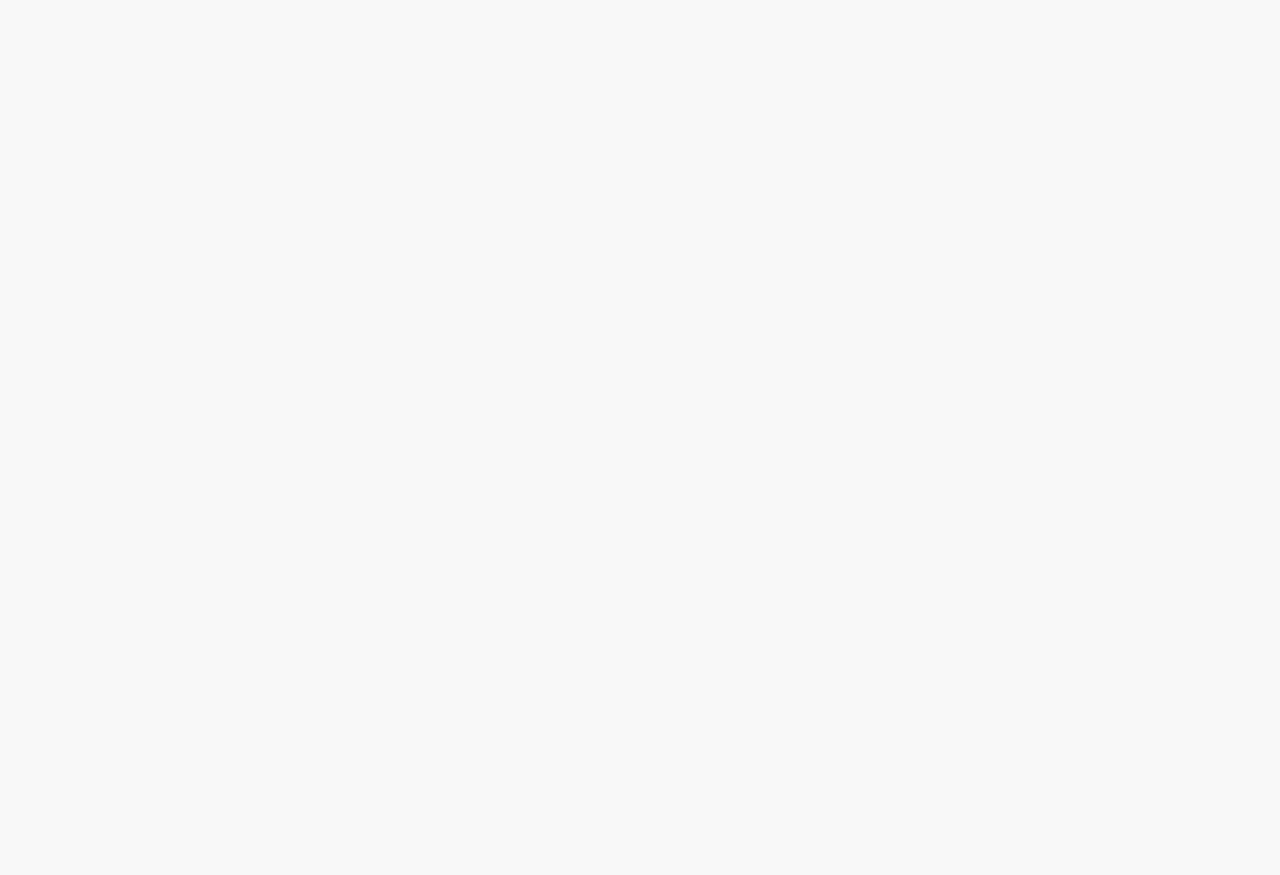
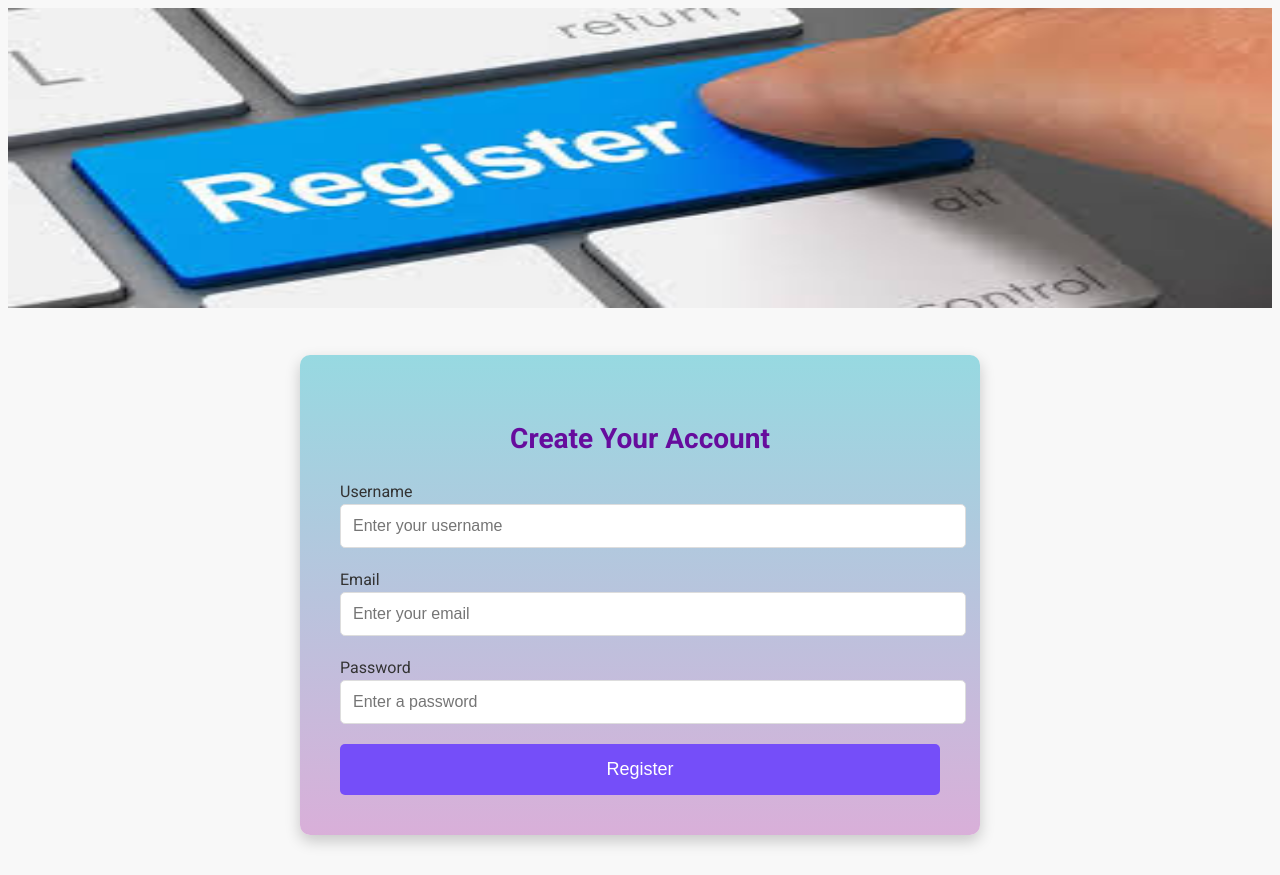
Before and after one commit to Gatjuat-Wicteat-Riek/NetStatBookingApp, a React (Vite) app in the folder frontend/: page /register in a window 1280 px wide. Before the commit this address had no page. Before the commit the page ends 800 px from the top, so only its background shows below. Built offline with nearby package versions, Linux system fonts and the light colour scheme.

Commit message:
Adding Register file

```diff
--- a/frontend/src/App.jsx
+++ b/frontend/src/App.jsx
@@ -5,6 +5,7 @@ import Home from "./pages/home/Home";
 import Hotel from "./pages/hotel/Hotel";
 import List from "./pages/list/List";
 import Login from "./pages/login/Login.jsx";
+import Register from "./pages/register/Register.jsx";
 
 function App() {
   return (
@@ -12,7 +13,8 @@ function App() {
           <Route path="/" element={<Home />} />
           <Route path="/hotels" element={<List />} />
           <Route path="/hotels/:id" element={<Hotel />} />
-        <Route path="/login" element={<Login/>}/>
+          <Route path="/login" element={<Login/>}/>
+          <Route path="/register" element={<Register />}/>
     </Routes>
   );
 }
--- /dev/null
+++ b/frontend/src/pages/register/Register.css
@@ -0,0 +1,88 @@
+:root {
+    --bg-color: #fdfdfd;
+    --text-color: #333;
+    --main-color: #754ef9;
+    --white-color: #fdfdfd;
+    --shadow-color: rgba(0, 0, 0, 0.2);
+    --footer-hover: #5ad1cd;
+    --header-color: #660c9d;
+    --color-red: #f5311c;
+    --color-logo: #ff5400;
+    --color-logo1: #06d6a0;
+    --color-logo2: #8338ec;
+    --footer-text: #444;
+    --footer-hover-text: #fff;
+    --footer-bg: #f8f9fa;
+    --footer-border: #ddd;
+}
+
+.registerContainer {
+    width: 100%;
+    max-width: 600px;
+    margin: 40px auto;
+    padding: 40px;
+    background-image: linear-gradient(to top, #d9afd9 0%, #97d9e1 100%);
+    border-radius: 10px;
+    box-shadow: 0 6px 15px var(--shadow-color);
+}
+
+.registerTitle {
+    text-align: center;
+    margin-bottom: 20px;
+    font-size: 28px;
+    font-weight: 600;
+    color: var(--header-color);
+}
+.rImg{
+    width: 100%;
+    height: 300px;
+}
+.registerForm {
+    display: flex;
+    flex-direction: column;
+}
+
+.registerInputContainer {
+    margin-bottom: 20px;
+}
+
+.registerInputContainer label {
+    font-size: 16px;
+    color: var(--text-color);
+    margin-bottom: 8px;
+}
+
+.registerInputContainer input {
+    width: 100%;
+    padding: 12px;
+    border: 1px solid #ddd;
+    border-radius: 5px;
+    font-size: 16px;
+    color: var(--text-color);
+    transition: border 0.3s ease;
+}
+
+.registerInputContainer input:focus {
+    border: 1px solid var(--main-color);
+    outline: none;
+}
+
+.registerBtn {
+    background-color: var(--main-color);
+    color: white;
+    padding: 15px;
+    font-size: 18px;
+    border: none;
+    border-radius: 5px;
+    cursor: pointer;
+    transition: background-color 0.3s, transform 0.2s ease-in-out;
+}
+
+.registerBtn:hover {
+    background-color: var(--color-logo1);
+    transform: scale(1.05);
+}
+
+.registerBtn:active {
+    transform: scale(1);
+}
--- /dev/null
+++ b/frontend/src/pages/register/Register.jsx
@@ -0,0 +1,96 @@
+import { useState } from "react";
+import { useNavigate } from "react-router-dom";
+import "./Register.css";
+import img from "./img.png";
+
+const Register = () => {
+    const [username, setUsername] = useState("");
+    const [email, setEmail] = useState("");
+    const [password, setPassword] = useState("");
+    const navigate = useNavigate();
+
+    // Handle form submission
+    const handleSubmit = async (e) => {
+        e.preventDefault();
+
+        // Prepare user data
+        const userData = {
+            username: username,
+            email: email,
+            password: password,
+        };
+
+        try {
+            // Make POST request to the backend API
+            const response = await fetch("http://localhost:7000/api/auth/register", {
+                method: "POST",
+                headers: {
+                    "Content-Type": "application/json",
+                },
+                body: JSON.stringify(userData),
+            });
+
+            const data = await response.json();
+
+            if (response.ok) {
+                // Registration success, navigate to login page
+                navigate("/login");
+            } else {
+                // Handle error from backend (e.g. user already exists)
+                alert(data.message || "Registration failed");
+            }
+        } catch (error) {
+            console.error("Error during registration:", error);
+            alert("An error occurred. Please try again.");
+        }
+    };
+
+    return (
+        <>
+            <img src={img} alt="Register" className="rImg" />
+            <div className="registerContainer">
+                <h2 className="registerTitle">Create Your Account</h2>
+                <form className="registerForm" onSubmit={handleSubmit}>
+                    <div className="registerInputContainer">
+                        <label htmlFor="username">Username</label>
+                        <input
+                            type="text"
+                            id="username"
+                            placeholder="Enter your username"
+                            required
+                            value={username}
+                            onChange={(e) => setUsername(e.target.value)}
+                        />
+                    </div>
+                    <div className="registerInputContainer">
+                        <label htmlFor="email">Email</label>
+                        <input
+                            type="email"
+                            id="email"
+                            placeholder="Enter your email"
+                            required
+                            value={email}
+                            onChange={(e) => setEmail(e.target.value)}
+                        />
+                    </div>
+                    <div className="registerInputContainer">
+                        <label htmlFor="password">Password</label>
+                        <input
+                            type="password"
+                            id="password"
+                            placeholder="Enter a password"
+                            required
+                            value={password}
+                            onChange={(e) => setPassword(e.target.value)}
+                        />
+                    </div>
+                    <button type="submit" className="registerBtn">
+                        Register
+                    </button>
+                </form>
+            </div>
+        </>
+    );
+};
+
+export default Register;
```
Also changed, not shown: frontend/src/pages/register/img.png (added).
